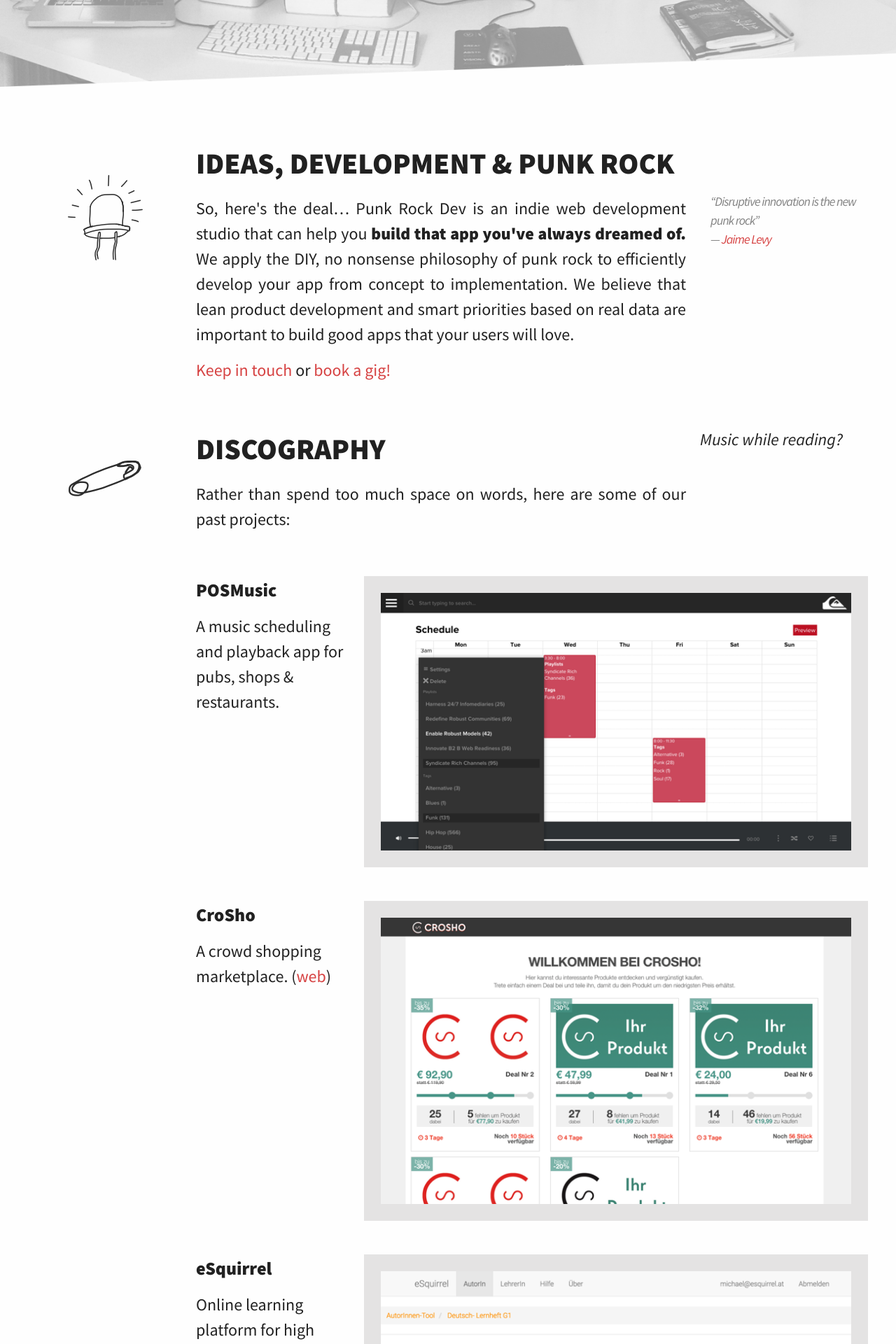
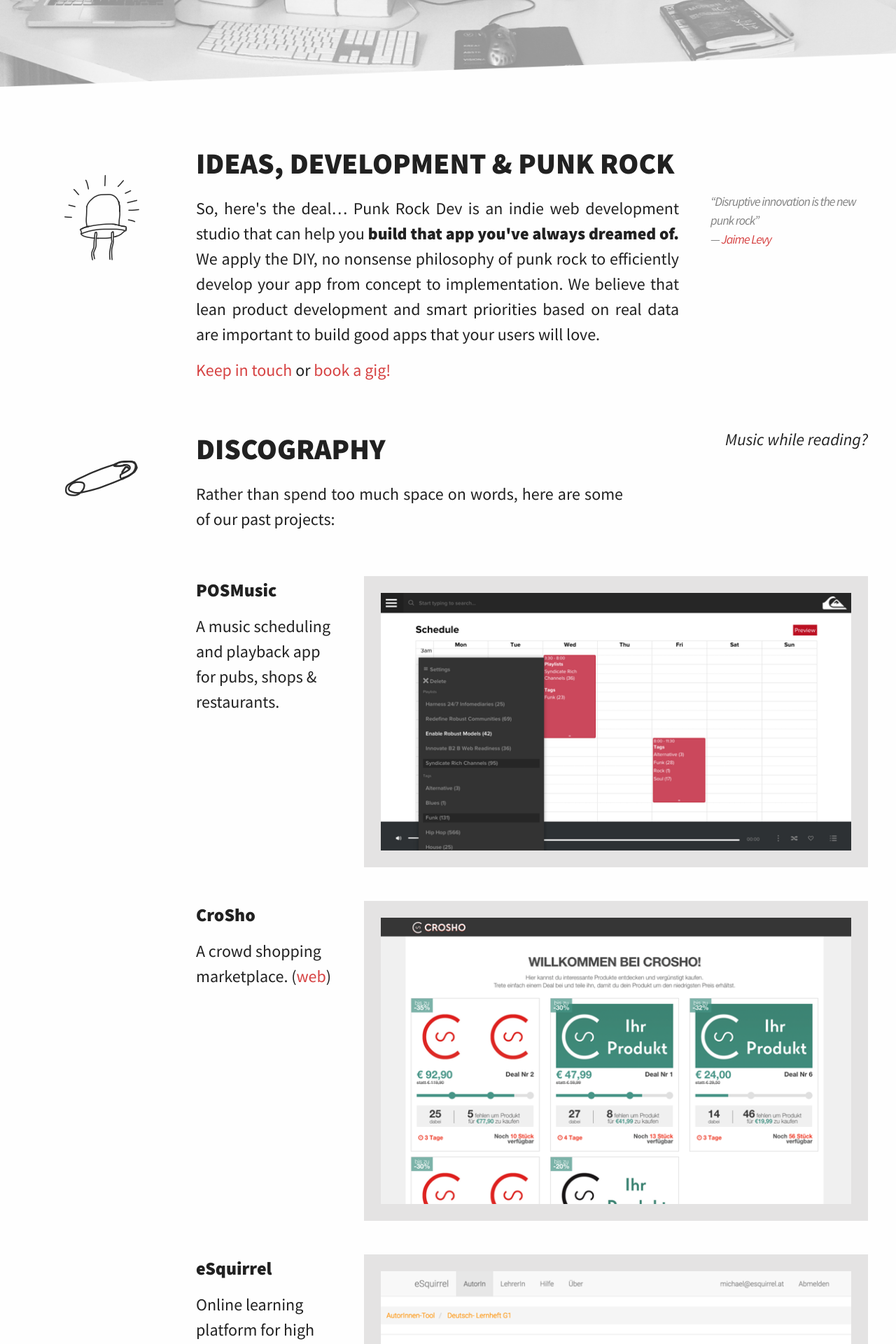
Before and after one commit to punkrockdev/punkrockdev.github.io, a Jekyll site: the page built from index.md, in a window 1280 px wide. Shown: the part 410-2330 px from the top of the page at 70% size. Built offline with Jekyll 4.4.1, drawn with Linux system fonts in a browser that asks for light colours; comment, search, counter and statistics services are not loaded; grey boxes are pictures that could not be loaded.

Commit message:
flush music player right and give it more space

```diff
--- a/_layouts/home.html
+++ b/_layouts/home.html
@@ -43,14 +43,14 @@ that your users will love.
             <img src="/images/safety_pin.png" >
         </aside>
     </div>
-    <div class="col-3-5">
+    <div class="col-3-4-5">
         <h2>DISCOGRAPHY</h2>
 
         <p>Rather than spend too much space on words, here are some of our past projects:</p>
     </div>
-    <div class="col-1-5 hide-laptop">
+    <div class="col-1-4-5 hide-laptop flush-right">
         <!-- <p>Play some cool tunes while you read about the <strong>smashing apps</strong> Punk Rock Dev can build for you.</p> -->
-        <p class="flush-left"><i>Music while reading?</i></p>
+        <p class="flush-right"><i>Music while reading?</i></p>
         <iframe src="https://embed.spotify.com/?uri=spotify:user:1138064765:playlist:6E52OGawG1plGSO9GT1yNC" width="250" height="80" frameborder="0" allowtransparency="true"></iframe>
     </div>
 </div>
--- a/_sass/_layout.scss
+++ b/_sass/_layout.scss
@@ -188,8 +188,12 @@ p {
     }
 }
 
-p.flush-left {
+.flush-left {
     text-align: left;
+}
+
+.flush-right {
+    text-align: right;
 }
 
 .page-content {
--- a/css/main.scss
+++ b/css/main.scss
@@ -29,7 +29,7 @@ $on-laptop:        800px;
 /* $on-laptop:        1024px; */
 
 $content-width:    1320px;
-$grid-pad:         20px;
+$grid-pad:         30px;
 
 $accent-color: #D64242; // red
 $accent-color-light: lighten($accent-color, 5%);
```
